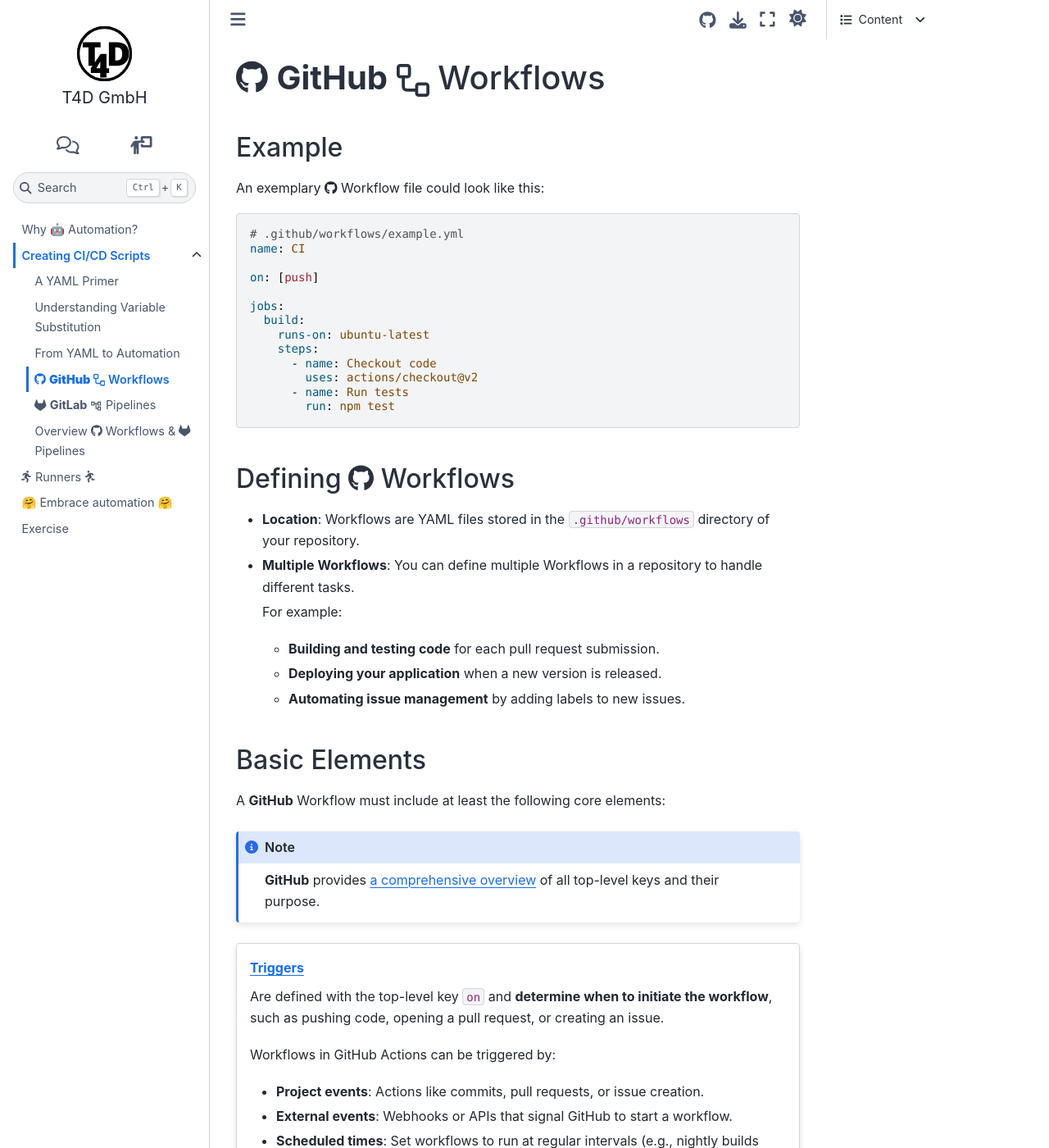
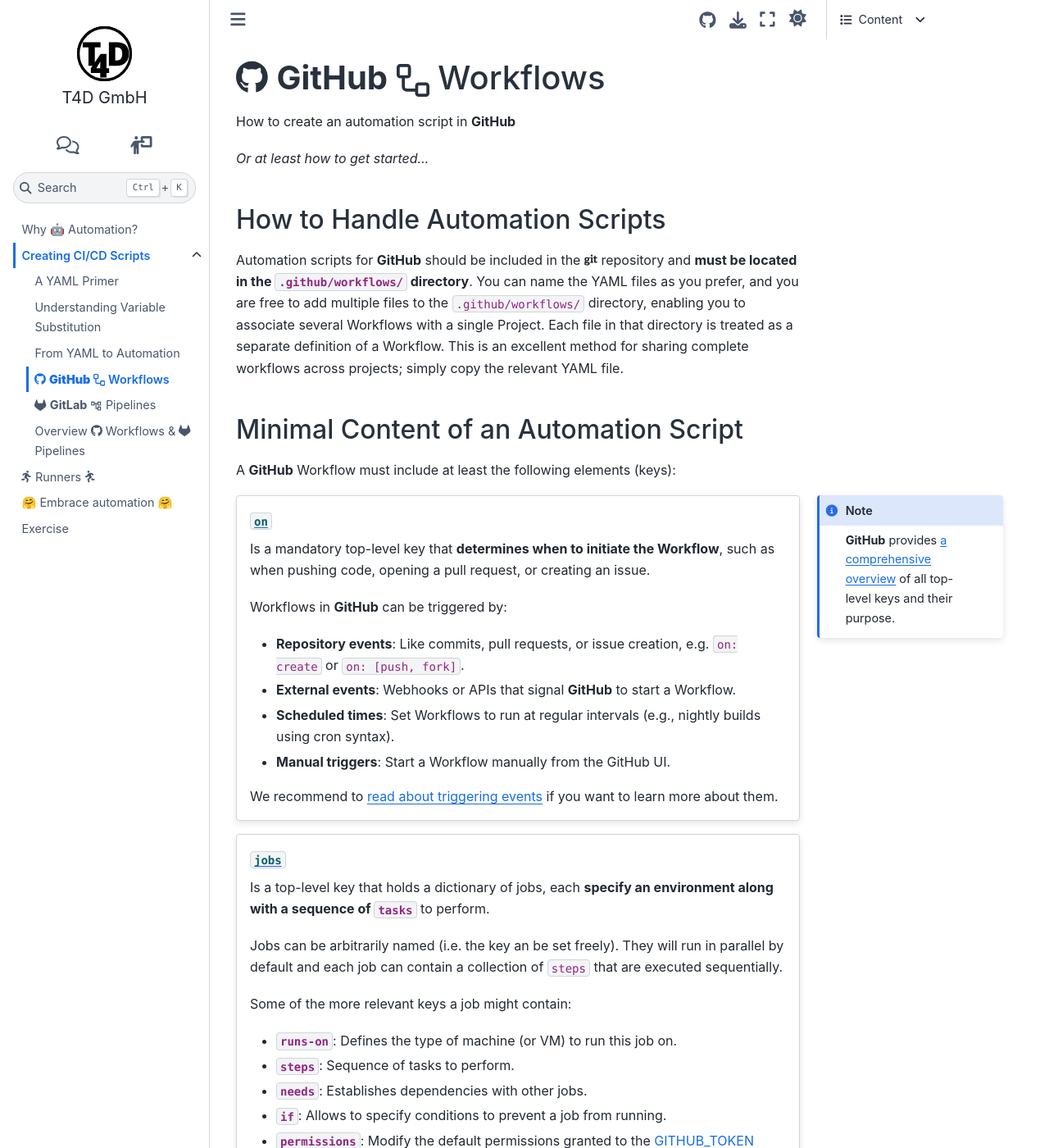
Before and after one commit to t4d-gmbh/ci-cd-workflows, a Sphinx documentation site: the page built from source/content/creating_workflows/github_workflows/index.md, in a window 1280 px wide and 1400 px high. Shown: the whole window at 82% size. Built offline with Sphinx 7.4.7 and the Sphinx Book theme 1.1.4, drawn with Linux system fonts in a browser that asks for light colours; the version number could not be read and is left out; some of the changed text lies outside the part shown.

Commit message:
done reworking github

````diff
--- a/source/content/creating_workflows/github_workflows/advanced.md
+++ b/source/content/creating_workflows/github_workflows/advanced.md
@@ -31,6 +31,31 @@
 {% endraw %}
 :::
 :::{% endif %}
+
+{% if slide %}- {% else %}:::{card}{% endif %} **On-the-Fly Variables**{% if page %}
+Variables can be generated as part of a Workflow (e.g., step or job outputs) can be referenced by other steps.
+
+{% raw %}
+```yaml
+jobs:
+  job1:
+    runs-on: ubuntu-latest
+    outputs:
+      output1: ${{ steps.mystep.outputs.test }}
+    steps:
+      - id: mystep
+        run: echo "test=hello" >> "$GITHUB_OUTPUT"
+  job2:
+    runs-on: ubuntu-latest
+    needs: job1
+    steps:
+      - env:
+          OUTPUT1: ${{needs.job1.outputs.output1}}
+        run: echo "$OUTPUT1"
+```
+{% endraw %}
+:::
+{% endif %}
 
 {% if slide %}- {% else %}:::{card}{% endif %} **Expression Evaluation**{% if page %}:
 
--- /dev/null
+++ b/source/content/creating_workflows/github_workflows/content.md
@@ -0,0 +1,75 @@
+### Minimal Content of an Automation Script
+
+A **GitHub** Workflow must include at least the following elements (keys):
+
+{% if page %}
+:::{note}
+:class: margin
+**GitHub** provides [a comprehensive overview](https://docs.github.com/en/actions/writing-workflows/workflow-syntax-for-github-actions) of all top-level keys and their purpose.
+:::
+{% endif %}
+:::{card} [`on`](https://docs.github.com/en/actions/writing-workflows/workflow-syntax-for-github-actions#on)
+Is a mandatory top-level key that **determines when to initiate the Workflow**{% if page %}, such as when pushing code, opening a pull request, or creating an issue{% endif %}.
+
+{% if page %}
+
+Workflows in **GitHub** can be triggered by:
+
+- **Repository events**: Like  commits, pull requests, or issue creation, e.g. `on: create` or `on: [push, fork]`.
+- **External events**: Webhooks or APIs that signal **GitHub** to start a Workflow.
+- **Scheduled times**: Set Workflows to run at regular intervals (e.g., nightly builds using cron syntax).
+- **Manual triggers**: Start a Workflow manually from the GitHub UI.
+
+We recommend to [read about triggering events](https://docs.github.com/en/actions/writing-workflows/choosing-when-your-workflow-runs/events-that-trigger-workflows) if you want to learn more about them.
+{% endif %}
+
+:::
+:::{card} [`jobs`](https://docs.github.com/en/actions/writing-workflows/workflow-syntax-for-github-actions#jobs)
+Is a top-level key that holds a dictionary of jobs, each **specify an environment along with a sequence of `tasks`** to perform.
+{% if page %}
+Jobs can be arbitrarily named (i.e. the key an be set freely).
+They will run in parallel by default and each job can contain a collection of `steps` that are executed sequentially.
+
+Some of the more relevant keys a job might contain:
+
+- **`runs-on`**: Defines the type of machine (or VM) to run this job on.
+- **`steps`**: Sequence of tasks to perform.
+- **`needs`**: Establishes dependencies with other jobs.
+- **`if`**: Allows to specify conditions to prevent a job from running.
+- **`permissions`**: Modify the default permissions granted to the [GITHUB_TOKEN](https://docs.github.com/en/actions/security-for-github-actions/security-guides/automatic-token-authentication#permissions-for-the-github_token)
+
+`jobs` might look like this:
+{% raw %}
+```yaml
+jobs:
+  my-job:
+    name: My Job
+    runs-on: ubuntu-latest
+    steps:
+      - name: Print a greeting
+        uses: actions/checkout@v3
+      - name: Print a greeting
+        run: |
+          echo ${{ github.repository }}
+```
+{% endraw %}
+A full list of keys a job accepts can be found [here](https://docs.github.com/en/actions/writing-workflows/workflow-syntax-for-github-actions#jobs).
+{% endif %}
+:::
+::::{card} [`steps`](https://docs.github.com/en/actions/writing-workflows/workflow-syntax-for-github-actions)
+Is a mandatory key within a job.
+`steps` defines a list of **individual commands or actions to be executed** as part of a job.
+{% if page %}
+Steps can either run shell commands or use [pre-built GitHub Actions](https://docs.github.com/en/actions/sharing-automations/creating-actions/about-custom-actions) to perform specific tasks.
+
+Some keys an entry in `steps` might contain:
+
+:::{margin}
+:class: note
+The keys `run` and `uses` cannot be used together.
+:::
+- **`if`**: Allows to specify conditions to prevent a step from running.
+- **`run`**: A string that will be run as a shell command.
+- **`uses`**: Specifies a pre-defined action to run.
+{% endif %}
+::::
--- a/source/content/creating_workflows/github_workflows/defining.md
+++ /dev/null
@@ -1,10 +0,0 @@
-### Defining <i class="fab fa-github"></i> Workflows
-
-- **Location**: Workflows are YAML files stored in the `.github/workflows` directory of your repository.
-- **Multiple Workflows**: You can define multiple Workflows in a repository to handle different tasks.
-{% if page %}
-  For example:
-  - **Building and testing code** for each pull request submission.
-  - **Deploying your application** when a new version is released.
-  - **Automating issue management** by adding labels to new issues.
-{% endif %}
--- a/source/content/creating_workflows/github_workflows/example.md
+++ b/source/content/creating_workflows/github_workflows/example.md
@@ -1,19 +1,18 @@
-### Example
+### Minimal Automation Script
 
-{% if page %}An exemplary <i class="fab fa-github"></i> Workflow file could look like this:{% endif %}
+{% if page %}An minimal exemplary <i class="fab fa-github"></i> Workflow file could look like this:{% endif %}
 
 ```yaml
-# .github/workflows/example.yml
-name: CI
+# .github/workflows/hello_world.yml
 
-on: [push]
+on:
+  push:
+    branches:
+      - main
 
 jobs:
-  build:
-    runs-on: ubuntu-latest
+  say_hello:
     steps:
-      - name: Checkout code
-        uses: actions/checkout@v2
-      - name: Run tests
-        run: npm test
+      - uses: actions/checkout@v2
+      - run: echo "Hello, World!"
 ```
--- a/source/content/creating_workflows/github_workflows/index.md
+++ b/source/content/creating_workflows/github_workflows/index.md
@@ -1,26 +1,33 @@
 ## <i class="fab fa-github"></i> **GitHub** {octicon}`workflow` Workflows
+
+How to create an automation script in **GitHub**
+
+_Or at least how to get started..._
 
 {% if build == "slides" %}
 <!-- BUILDING THE SLIDES -->
 ```{toctree}
 :maxdepth: 1
 
+./location
+./content
 ./example
-./defining
-./elements
+./triggers
+./variables
 ./advanced
-./evaluation
 ```
 {% else %}
 <!-- BUILDING THE PAGES -->
+```{include} ./location.md
+```
+```{include} ./content.md
+```
 ```{include} ./example.md
 ```
-```{include} ./defining.md
+```{include} ./triggers.md
 ```
-```{include} ./elements.md
+```{include} ./variables.md
 ```
 ```{include} ./advanced.md
 ```
-```{include} ./evaluation.md
-```
 {% endif %}
--- /dev/null
+++ b/source/content/creating_workflows/github_workflows/location.md
@@ -0,0 +1,19 @@
+### How to Handle Automation Scripts
+
+{% if slide %}
+A YAML file that defines a <i class="fab fa-github"></i> Workflow must:
+
+- be under version control;
+- have a `.yml` or `.yaml` extension;
+- reside in the **`.github/workflows/`** folder;
+{% else %}Automation scripts for **GitHub** should be included in the <i class="fab fa-git"></i> repository and **must be located in the `.github/workflows/` directory**.{% endif %}
+{% if slide %}
+- can be arbitrarily named;
+
+:::{note}
+If multiple YAML files reside under `.github/workflows/`, **each one is treated as an individual Workflow**.
+:::
+{% else %}You can name the YAML files as you prefer, and you are free to add multiple files to the `.github/workflows/` directory, enabling you to associate several Workflows with a single Project.
+Each file in that directory is treated as a separate definition of a Workflow.
+This is an excellent method for sharing complete workflows across projects; simply copy the relevant YAML file.
+{% endif %}
--- /dev/null
+++ b/source/content/creating_workflows/github_workflows/triggers.md
@@ -0,0 +1,33 @@
+### How to Trigger an Automation Script
+{% if slide %}
+- **Event Triggers:**
+  - A variety of events can trigger a Workflow in **GitHub**.
+  - Each Workflow (YAML file in `.github/workflows/`) must include the top-level key `on`.
+
+- **Job and Step Conditions:**
+  - Individual jobs (under the `jobs` key) and specific steps (under the `steps` key) can use the `if` key.
+  - The `if` key allows for setting conditions to skip particular jobs or steps.
+
+- **Skipped Job Status:**
+  - If a Workflow runs and a job is skipped, its status will be updated to `skipped`.
+
+{% else %}
+In **GitHub**, [a variety of events can trigger a Workflow](https://docs.github.com/en/actions/writing-workflows/choosing-when-your-workflow-runs/events-that-trigger-workflows), and each Workflow (i.e., each YAML file located in `.github/workflows/`) must include the top-level key `on`, which specifies the events that will activate this Workflow.
+
+Additionally, individual jobs (i.e., entries under the top-level key `jobs`) and specific steps (i.e., elements within the `steps` key of a job) can utilize the `if` key to set conditions for skipping that particular step or job.
+However, it's important to note that if a Workflow runs and a job is skipped, its status will be updated to `skipped`.
+
+A conditional job could look like this:
+{%raw%}
+```yaml
+name: example-workflow
+on: [push]
+jobs:
+  conditional-greet:
+    if: ${{ github.repository == 'myuser/myrepo' }}
+    runs-on: ubuntu-latest
+    steps:
+      - run: echo "Howdie!"
+```
+{%endraw%}
+{% endif %}
--- /dev/null
+++ b/source/content/creating_workflows/github_workflows/variables.md
@@ -0,0 +1,39 @@
+### How to Define Variables for an Automation Script
+
+**GitHub** enables the usage of variables in the definition of Workflows, furthermore, it provides a variety of [context variables](https://docs.github.com/en/actions/writing-workflows/choosing-what-your-workflow-does/accessing-contextual-information-about-workflow-runs) that can be accessed using the {%raw%}`${{...}}`{%endraw%} syntax.
+
+Some important contextual variables are:
+
+- [**`github`**](https://docs.github.com/en/actions/writing-workflows/choosing-what-your-workflow-does/accessing-contextual-information-about-workflow-runs#github-context): Provides metadata about the Workflow run, Repository, and event that triggered the Workflow, etc.
+- [**`vars`**](https://docs.github.com/en/actions/writing-workflows/choosing-what-your-workflow-does/accessing-contextual-information-about-workflow-runs#vars-context): Contains variables defined on Repository, Organization or Environment level.
+  These variables [can be set via the Web-UI](https://docs.github.com/en/actions/writing-workflows/choosing-what-your-workflow-does/store-information-in-variables#defining-variables-for-multiple-workflows).
+:::{warning}
+:class: margin
+**`secrets` is the only acceptable place to store sensitive data!**
+:::
+- [**`secrets`**](https://docs.github.com/en/actions/writing-workflows/choosing-what-your-workflow-does/accessing-contextual-information-about-workflow-runs#secrets-context): Names and values of secrets that were defined for the Repository, Organization or Environment.
+  Secrets are treated [in a particular way](https://docs.github.com/en/actions/security-for-github-actions/security-guides/using-secrets-in-github-actions) by **GitHub** and can be set via the Web-UI.
+{% if page %}
+Refer to the official documentation for a [complete overview of **GitHub**'s contextual variables](https://docs.github.com/en/actions/writing-workflows/choosing-what-your-workflow-does/accessing-contextual-information-about-workflow-runs) and [their availabilities](https://docs.github.com/en/actions/writing-workflows/choosing-what-your-workflow-does/accessing-contextual-information-about-workflow-runs#context-availability).
+
+:::{admonition} Inspect context variables
+:class: tip
+Context variables are - as their name suggests - context dependant and it might not always be clear, what values are actually defined when a Workflow runs.
+
+A straight forward way to debug context variables is to simply have their content returned by a job that runs in specific context:
+{% raw %}
+```yaml
+jobs:
+  list-github-context:
+    runs-on: ubuntu-latest
+    steps:
+      - name: Print GitHub Context Variables
+        env:
+          GITHUB_CONTEXT: ${{ toJSON(github) }}
+        run: |
+          echo "GitHub context variables:"
+          echo "$GITHUB_CONTEXT" | jq '.'
+```
+{% endraw %}
+{% endif %}
+:::
````
Also changed, not shown: source/content/creating_workflows/gitlab_pipelines/defining.md (deleted, +0 -10 lines).
